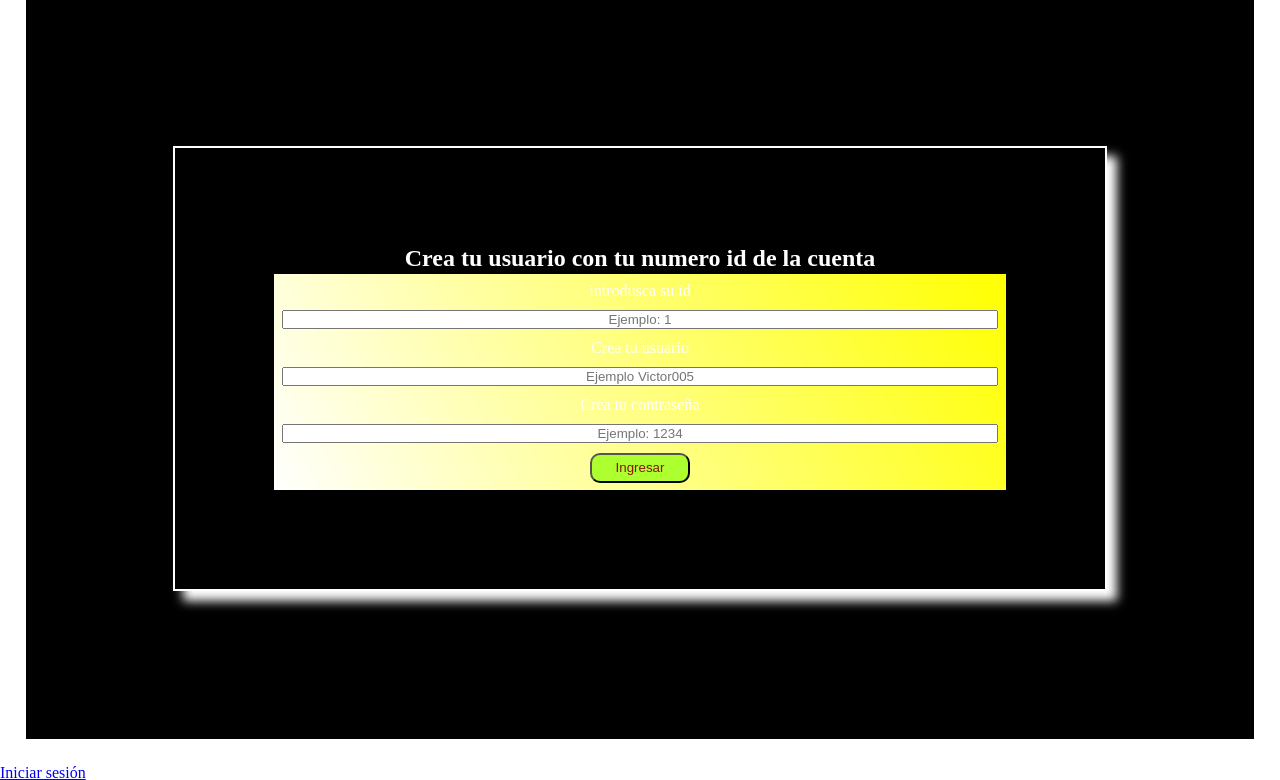
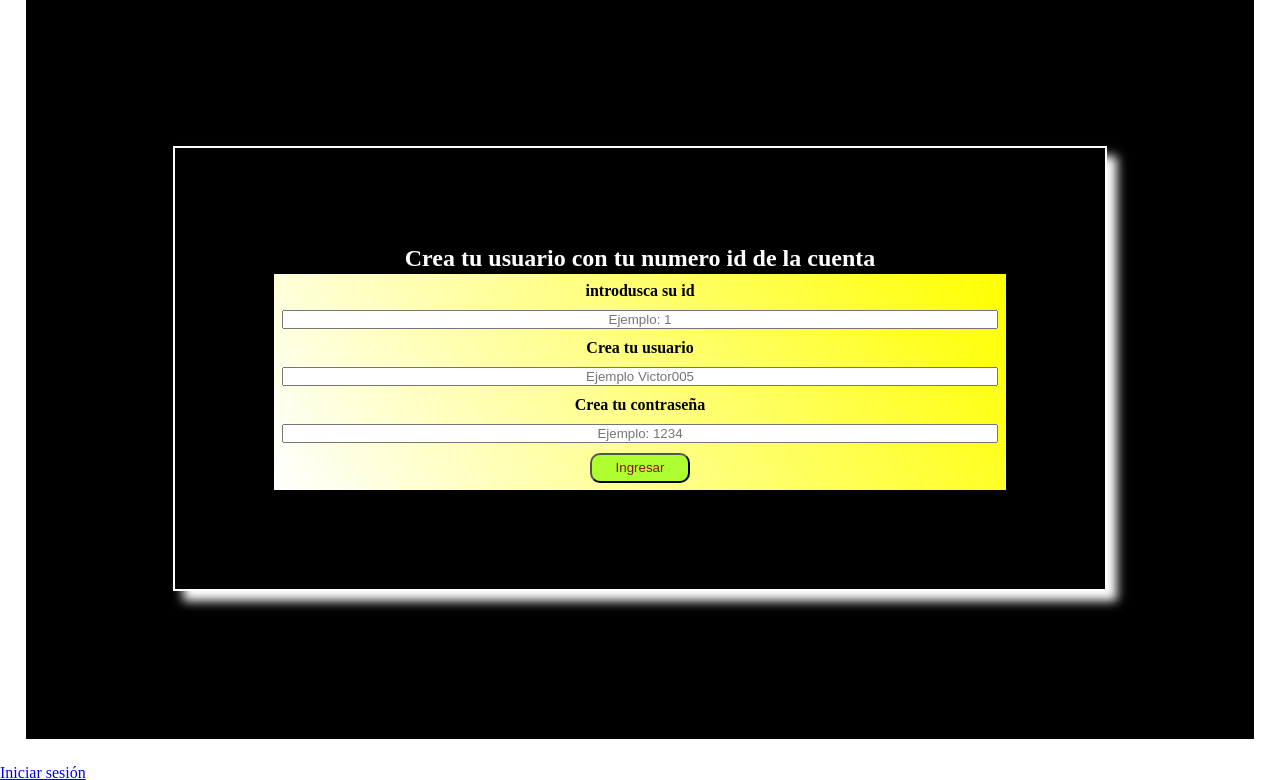
Before and after one commit to victor-1005/AprendizajeHTML, a PHP site: page /crearContra.php in a window 1280 px wide. Shown: the part 64-844 px from the top of the page. Run offline with PHP 8.4, Linux system fonts and the light colour scheme; some libraries are stand-ins or nearby versions.

Commit message:
Se mejoro el css de los formularios

```diff
--- a/PRUEBAS/CSS/stilos.css
+++ b/PRUEBAS/CSS/stilos.css
@@ -112,6 +112,13 @@ section{
     text-align: center;
     padding: 1%;
 }
+.Formulario label{
+    font-weight: bold;
+    color: black;
+}
+.Formulario fieldset{
+    color: black;
+}
 .Formulario button[type="submit"]{
     align-items: center;
     background-color: greenyellow;
```
